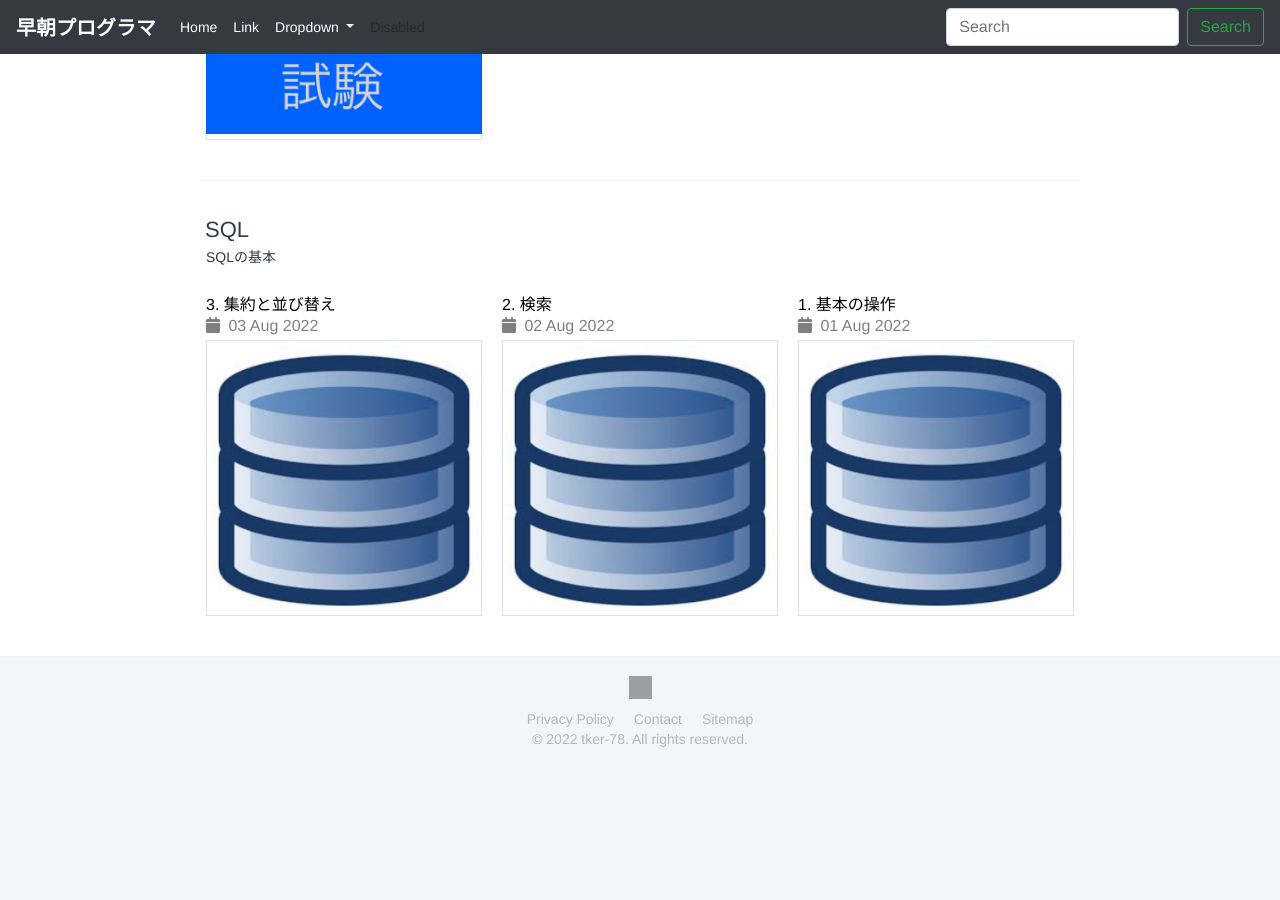
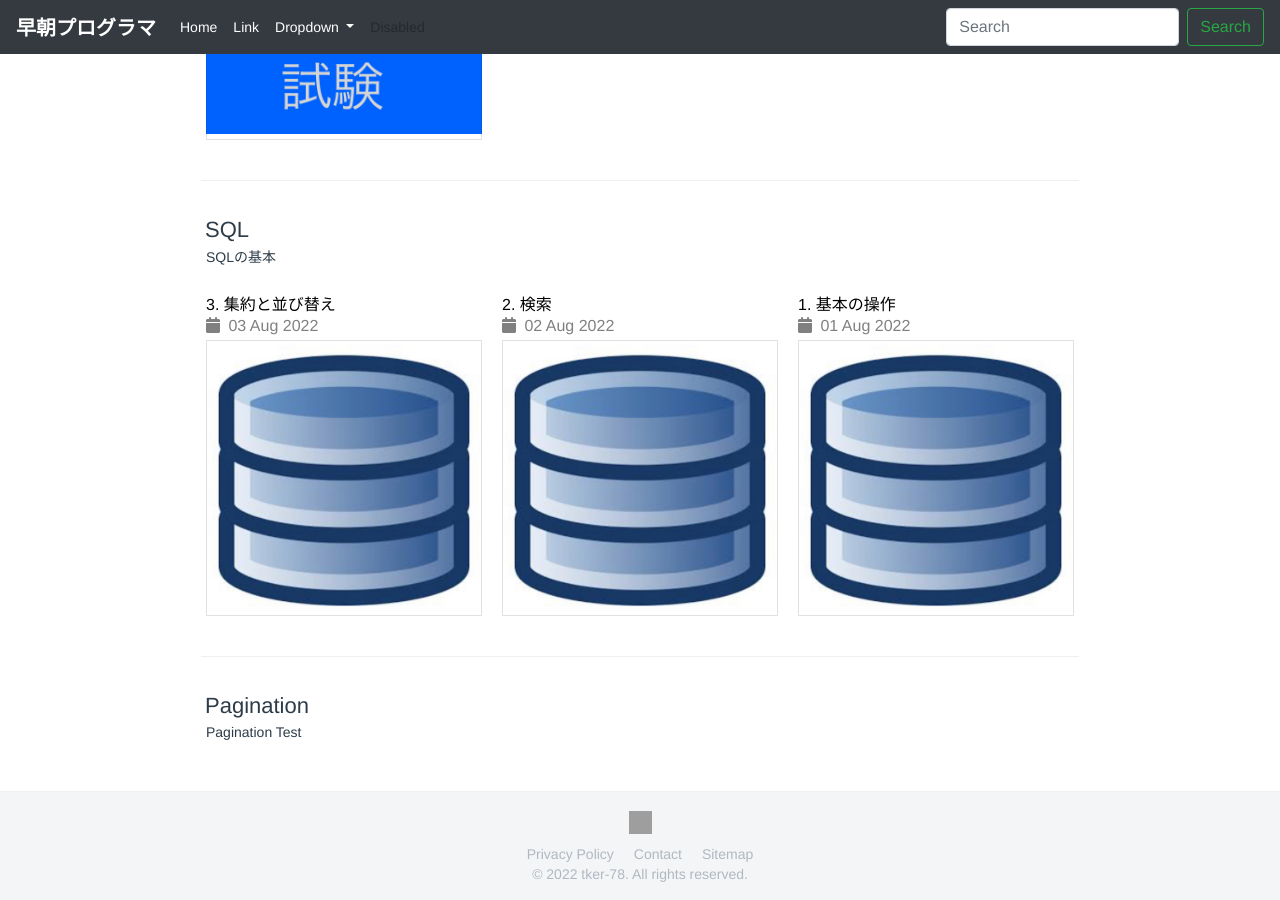
Before and after one commit to tker-78/early-morn-prog, a Jekyll site: the page built from index.md, in a window 1280 px wide and 900 px high, scrolled down 5318 px. Built offline with Jekyll 4.4.1, drawn with Linux system fonts in a browser that asks for light colours; nearby versions of some CDN libraries; some web fonts are replaced; our own code applies the rules of GitHub Pages for plain Markdown files; before the commit the page ends 6083 px from its top, so only the background shows below that.

Commit message:
add pagination

```diff
--- a/_config.yml
+++ b/_config.yml
@@ -9,5 +9,8 @@
   - jekyll-sitemap
   - jekyll-seo-tag
   - liquid_reading_time
+  - jekyll-paginate
 
 timezone: Japan
+
+paginate: 5
--- a/_layouts/default.html
+++ b/_layouts/default.html
@@ -122,6 +122,19 @@
               </ol>
             </div>
 
+
+
+            <div id="pagination" class="menu-category">
+              <h3 class="menu-category-name">Pagination</h3>
+              <p>Pagination Test </p>
+              <ol class="menu-category-list has-images">
+
+              {% for post in paginator.posts %}
+                {% include display_posts.html %}
+              {% endfor %}
+              </ol>
+            </div>
+
           </article>
 
 
```
